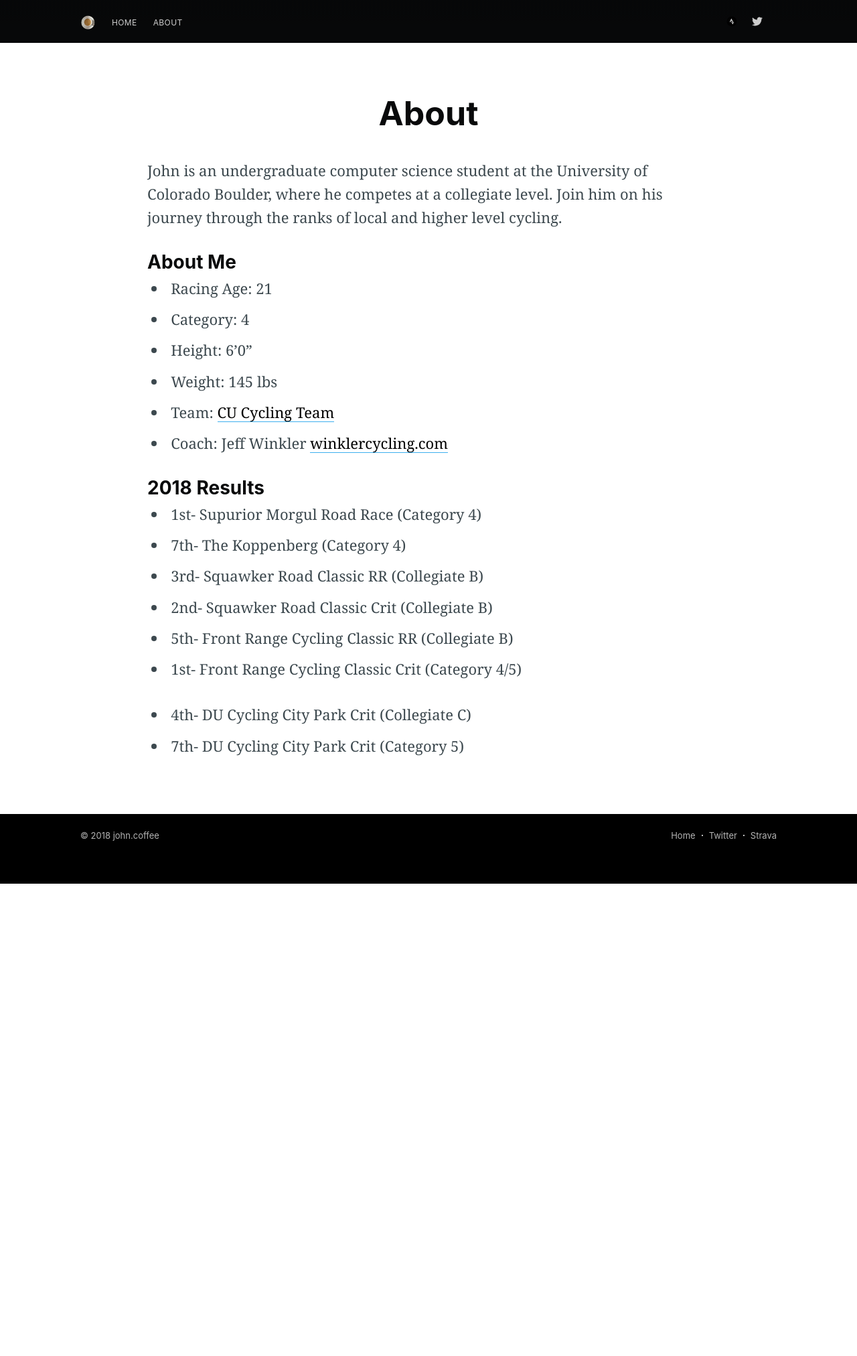
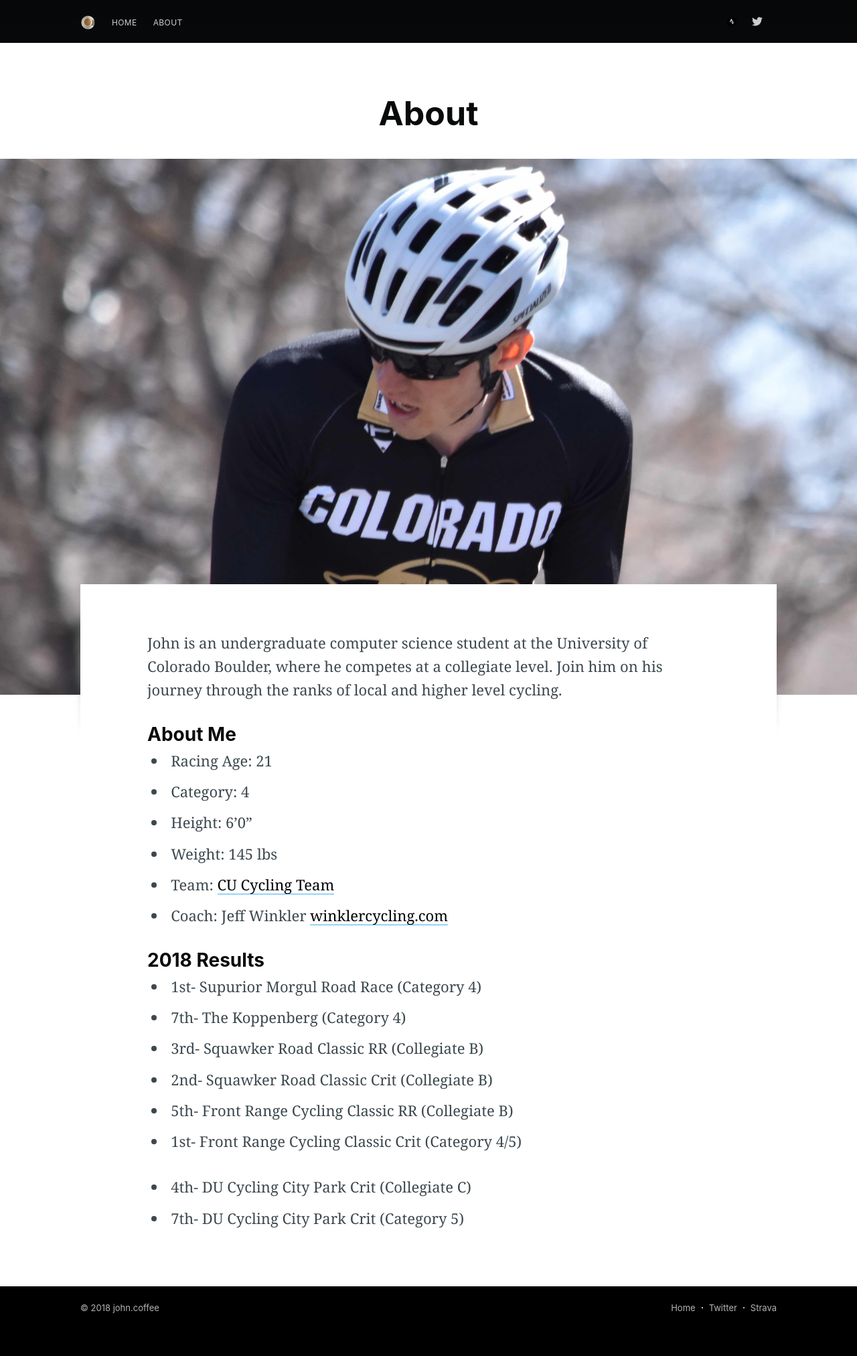
Before and after one commit to johnkeller101/johnkeller101.github.com, a Jekyll site: the page built from about/index.md, in a window 1280 px wide. Shown: the whole page at 67% size. Built offline with Jekyll 4.4.1, drawn with Linux system fonts in a browser that asks for light colours; nearby versions of some CDN libraries; comment, search, counter and statistics services are not loaded; before the commit the page ends 1319 px from its top, so only the background shows below that.

Commit message:
2018.06.01-09.39.28

```diff
--- a/about/index.md
+++ b/about/index.md
@@ -3,9 +3,9 @@ layout: page
 current: about
 title: About
 navigation: true
-logo: 'assets/images/ghost.png'
 class: page-template
 subclass: 'post page'
+cover: /assets/images/about-header.jpg
 ---
 
 John is an undergraduate computer science student at the University of Colorado Boulder, where he competes at a collegiate level. Join him on his journey through the ranks of local and higher level cycling.
```
Also changed, not shown: assets/images/about-header.jpg (added), assets/images/viewonstrava.png (added).
